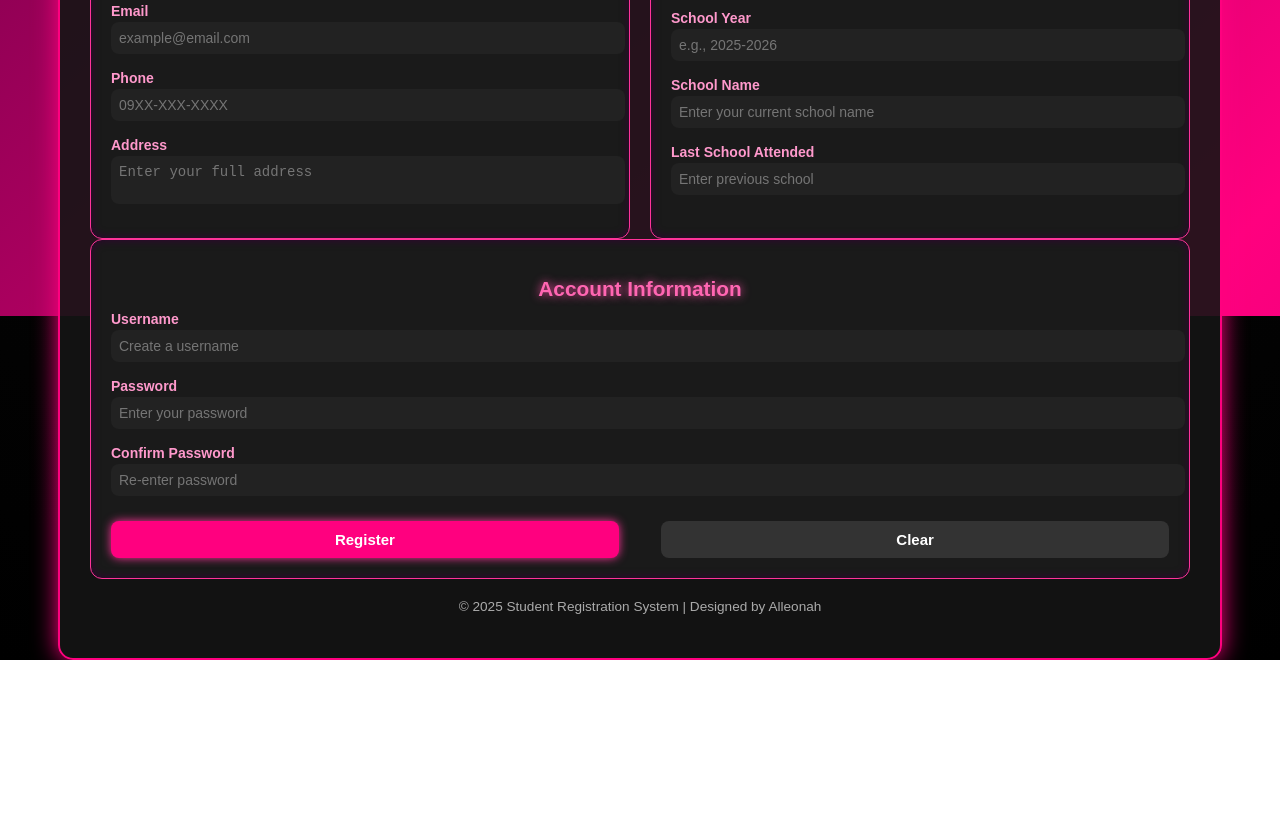
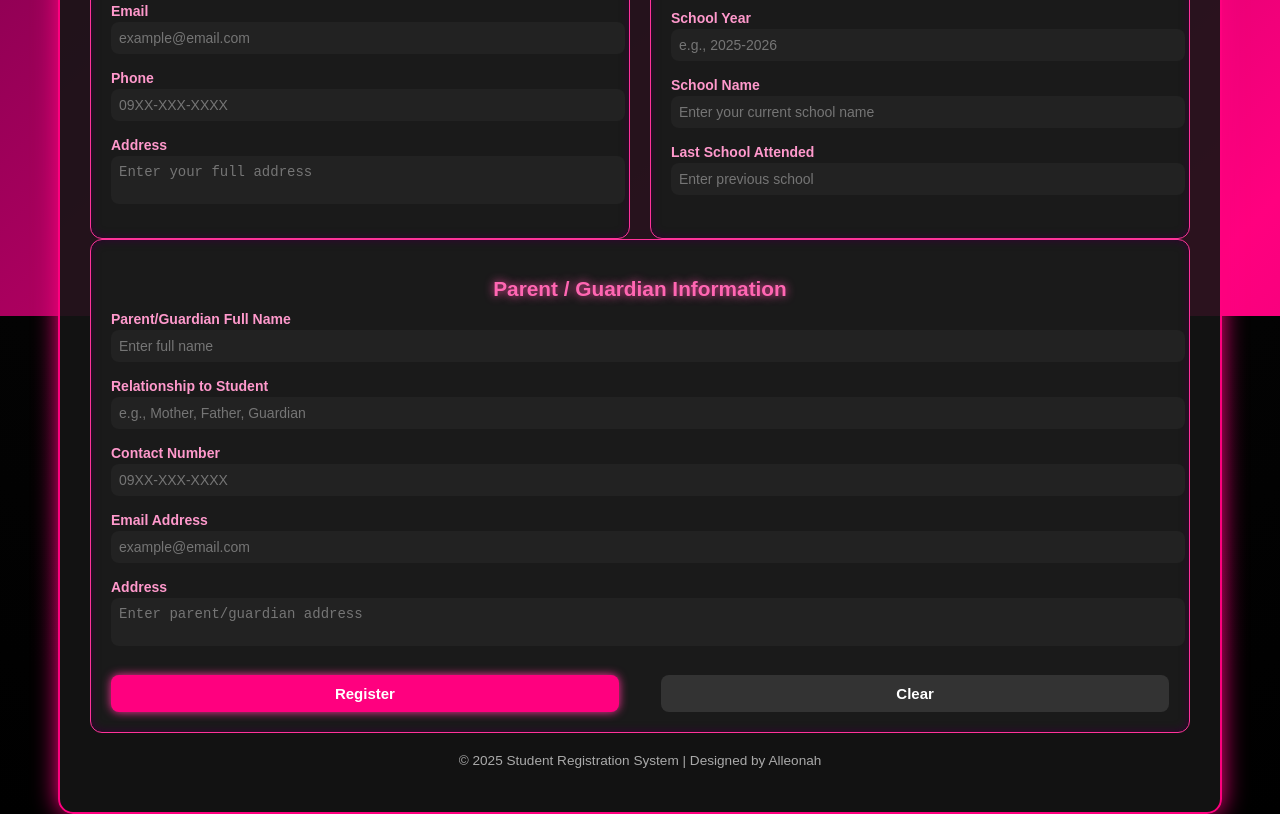
Before and after one commit to yonzzzy/student-registration-form, a plain HTML site: page index.html in a window 1280 px wide. Shown: the part 484-1298 px from the top of the page. Before the commit the page ends 1144 px from the top, so only its background shows below. Drawn offline with Linux system fonts and the light colour scheme.

Commit message:
Update index.html

```diff
--- a/index.html
+++ b/index.html
@@ -265,17 +265,23 @@
       </div>
     </div>
 
-    <div class="container">
-      <h2>Account Information</h2>
+   <div class="container">
+      <h2>Parent / Guardian Information</h2>
 
-      <label>Username</label>
-      <input type="text" name="username" placeholder="Create a username" required>
+      <label>Parent/Guardian Full Name</label>
+      <input type="text" name="parentname" placeholder="Enter full name" required>
 
-      <label>Password</label>
-      <input type="password" name="password" placeholder="Enter your password" required>
+      <label>Relationship to Student</label>
+      <input type="text" name="relationship" placeholder="e.g., Mother, Father, Guardian" required>
 
-      <label>Confirm Password</label>
-      <input type="password" name="confirmpassword" placeholder="Re-enter password" required>
+      <label>Contact Number</label>
+      <input type="tel" name="parentphone" placeholder="09XX-XXX-XXXX" pattern="[0-9]{11}" required>
+
+      <label>Email Address</label>
+      <input type="email" name="parentemail" placeholder="example@email.com">
+
+      <label>Address</label>
+      <textarea name="parentaddress" rows="2" placeholder="Enter parent/guardian address"></textarea>
 
       <div class="buttons">
         <button type="submit" class="btn btn-submit">Register</button>
```
